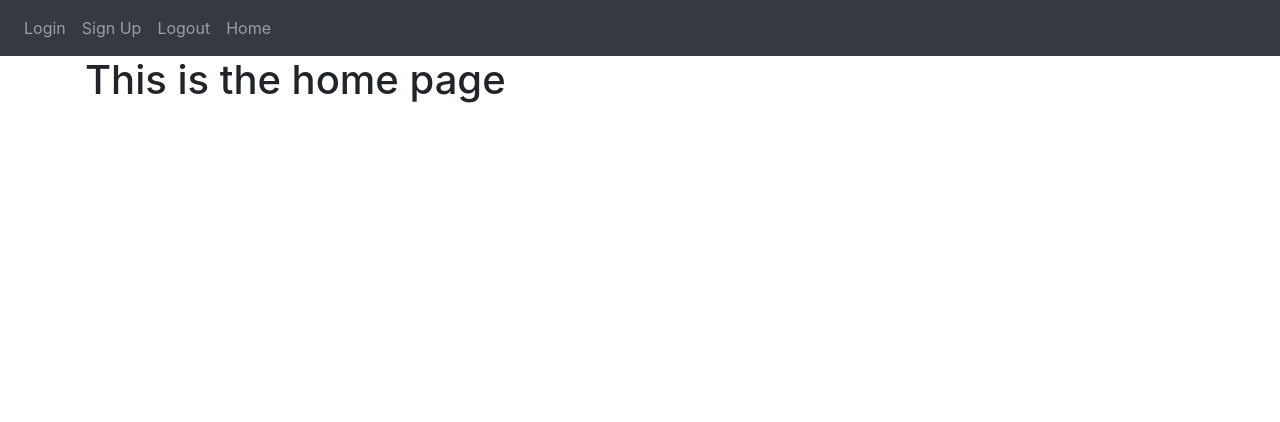
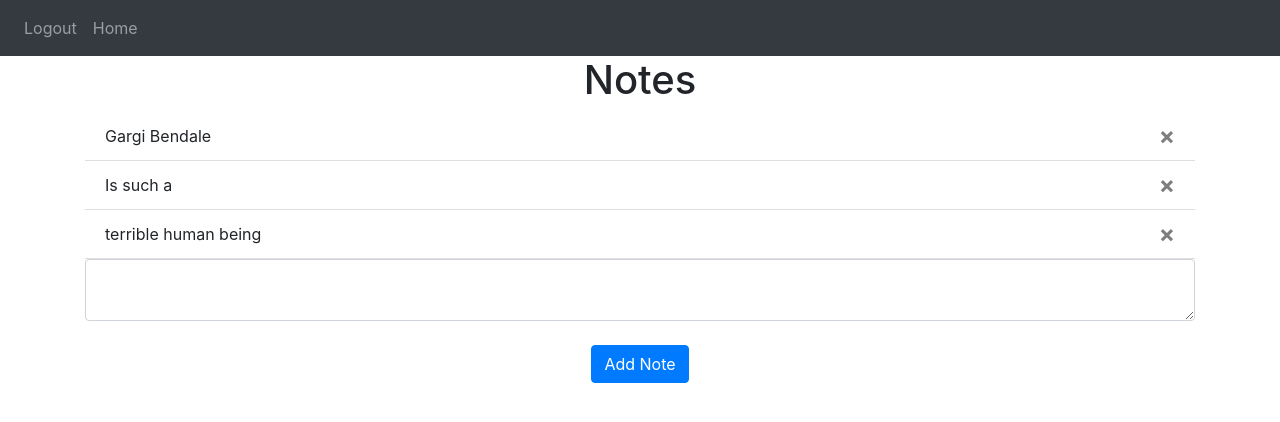
Before and after one commit to gargibendale/Flask-Web-App, a Flask app: page / in a window 1280 px wide. Shown: the top 422 px of the page. Run offline with Flask 3, Linux system fonts and the light colour scheme; a user stored in the database is signed in; some libraries are stand-ins or nearby versions.

Commit message:
update add notes

```diff
--- a/website/__init__.py
+++ b/website/__init__.py
@@ -2,7 +2,7 @@ from flask import Flask
 import os
 from flask_sqlalchemy import SQLAlchemy
 from os import path
-from flask_login import LoginManager
+from flask_login import LoginManager, current_user
 
 db = SQLAlchemy()
 DB_NAME = "database.db"
@@ -30,6 +30,9 @@ def create_app():
     @login_manager.user_loader
     def load_user(id):
         return User.query.get(int(id))
+    @app.context_processor
+    def inject_user():
+        return dict(user=current_user)
 
     return app
 
--- a/website/auth.py
+++ b/website/auth.py
@@ -21,7 +21,7 @@ def login():
                 flash('Incorrect password X_X', category='error')
         else:
             flash('Email does not exist', category='error')
-    return render_template("login.html", boolean=True)
+    return render_template("login.html", user=current_user)
 
 @auth.route('/logout')
 @login_required
@@ -54,7 +54,7 @@ def signup():
             new_user = User(email=email, first_name=fname, password=generate_password_hash(password1, method='scrypt'))
             db.session.add(new_user)
             db.session.commit()
-            login_user(user, remember=True)
+            login_user(new_user, remember=True)
             flash('Account created!', category='success')
             return redirect(url_for('views.home'))
-    return render_template("signup.html")
+    return render_template("signup.html", user=current_user)
--- a/website/templates/base.html
+++ b/website/templates/base.html
@@ -19,10 +19,13 @@
         </button>
         <div class="collapse navbar-collapse" id="navbar">
             <div class="navbar-nav">
+                {% if user.is_authenticated %}
+                <a class="nav-item nav-link" id="logout" href="/logout">Logout</a>
+                <a class="nav-item nav-link" id="home" href="/">Home</a>
+                {% else %}
                 <a class="nav-item nav-link" id="login" href="/login">Login</a>
                 <a class="nav-item nav-link" id="signUp" href="/sign-up">Sign Up</a>
-                <a class="nav-item nav-link" id="logout" href="/logout">Logout</a>
-                <a class="nav-item nav-link" id="home" href="/">Home</a>
+                {% endif %}
             </div>
         </div>
     </nav>
--- a/website/templates/home.html
+++ b/website/templates/home.html
@@ -2,5 +2,25 @@
 {% block title %}Home{% endblock %}
 
 {% block content %}
-<h1>This is the home page</h1>
+<h1 align="center">Notes</h1>
+<ul class="list-group list-group-flush" id="notes">
+    {% for note in user.notes %}
+    <li class="list-group-item">{{ note.data }}
+        <button type="button" class="close" onclick="deleteNote({{note.id}})">
+            <span aria-hidden="true">
+                &times;
+            </span>
+        </button>
+    </li>
+    {% endfor %}
+</ul>
+<form method="POST">
+    <textarea name="note" id="note" class="form-control">
+
+    </textarea>
+    <br>
+    <div align="center">
+        <button type="submit" class="btn btn-primary">Add Note</button>
+    </div>
+</form>
 {% endblock %}
--- a/website/views.py
+++ b/website/views.py
@@ -1,9 +1,19 @@
-from flask import Blueprint, render_template
+from flask import Blueprint, render_template, request, flash
 from flask_login import login_required, current_user
+from .models import Note
+from . import db
 
 views = Blueprint('views', __name__)
 
-@views.route('/')
+@views.route('/', methods=['GET', 'POST'])
 @login_required
 def home():
-    return render_template("home.html")
+    if request.method == 'POST':
+        note = request.form.get('note')
+        if len(note) < 1:
+            flash('Empty Note!', category='error')
+        else:
+            new_note = Note(data=note, user_id=current_user.id)
+            db.session.add(new_note)
+            db.session.commit()
+    return render_template("home.html", user=current_user)
```
Also changed, not shown: instance/database.db.
